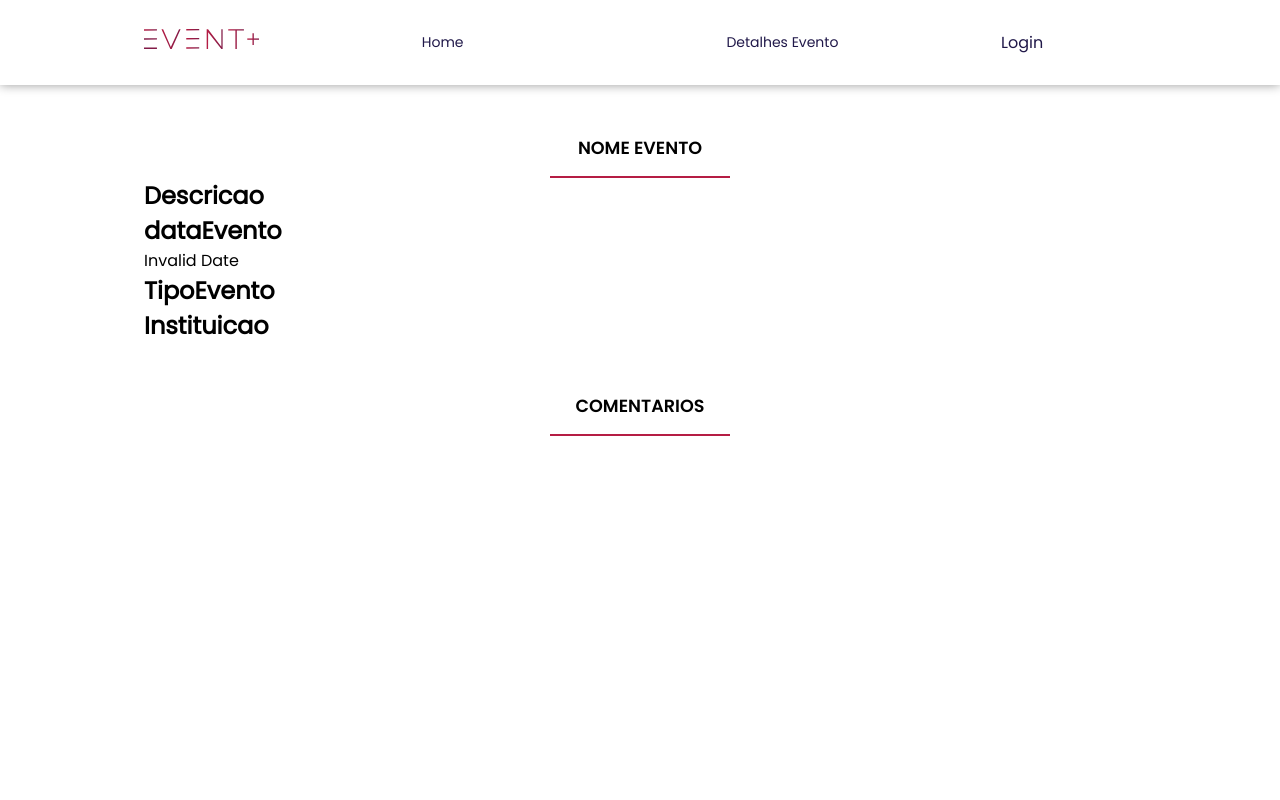
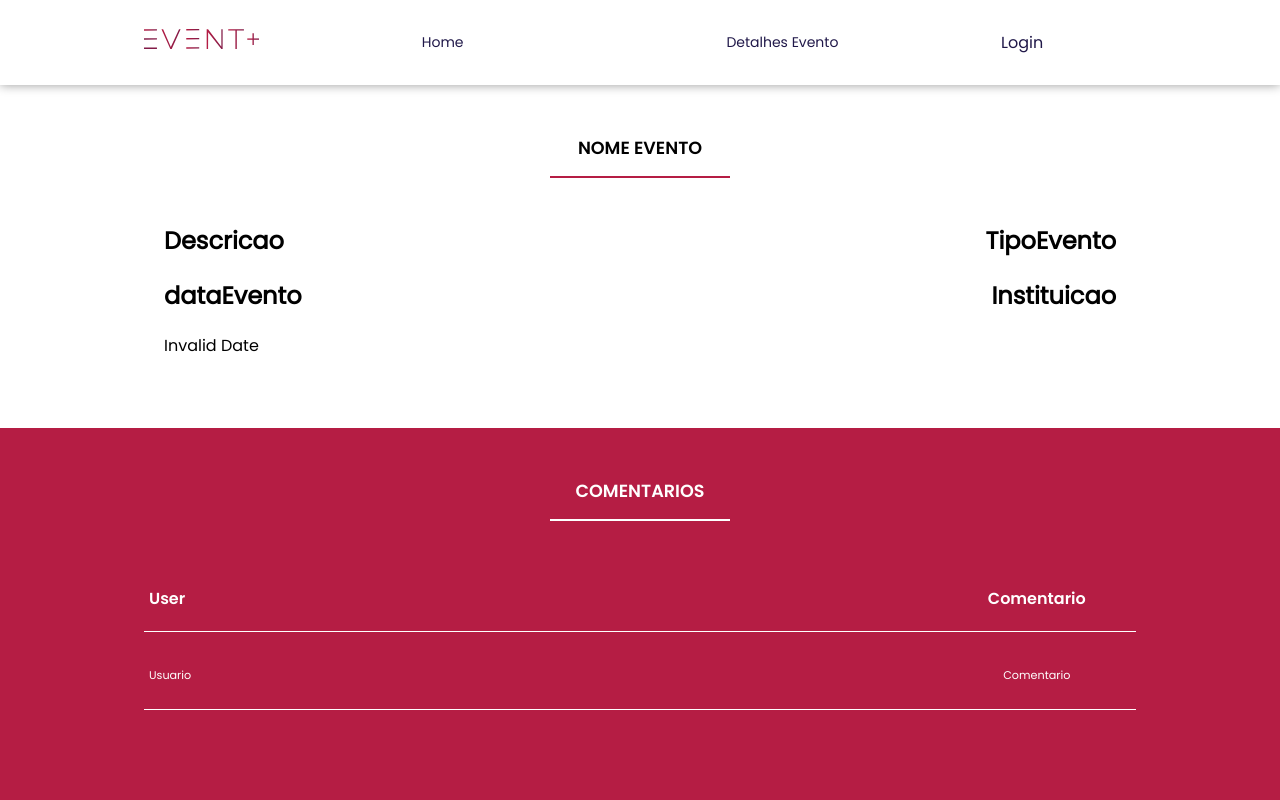
Before and after one commit to edualvesgt/React, a React (Create React App) app in the folder eventplus/: page /detalhes in a window 1280 px wide. Shown: the top 800 px of the page. Built offline with nearby package versions, Linux system fonts and the light colour scheme; no server answers.

Commit message:
CSS finalizado da pagina

```diff
--- a/eventplus/src/pages/DetailsPage/DetailsPage.css
+++ b/eventplus/src/pages/DetailsPage/DetailsPage.css
@@ -1,13 +1,52 @@
-.detalhes-evento-section, .lista-comentario-section{
+@font-face {
+    font-family: Poppins-Regular;
+    src: url(../../assets/Fonts/Poppins/Poppins-Regular.ttf);
+  }
+
+
+.detalhes-evento-section, .lista-comentarios-section{
     padding: 50px 0;
  }
 
 
 /* lista de Eventos */
-.lista-comentario-section {
+.lista-comentarios-section {
+    margin-top: 20px;
     background-color: var(--color-red);
     width: 100%;
     padding-bottom: 50px;
     overflow: auto;
     /* height: 432px; */
 }
+.detalhes-evento__box{
+    display: flex;
+    flex-wrap: wrap;
+}
+
+.left-items,
+.right-items {
+  flex: 1;
+  display: flex;
+  flex-direction: column;
+}
+
+.left-items,
+.right-items {
+  flex: 1;
+  display: flex;
+  flex-direction: column;
+  align-items: flex-start; /* Alinha os itens à esquerda */
+  margin-top: 45px; /* Adiciona margem à direita para espaçamento */
+  padding: 0 0 0 20px; /* Adiciona padding para separar os itens verticalmente */
+}
+
+.right-items {
+  align-items: flex-end; /* Alinha os itens à direita */
+  margin-right: 0; /* Remove a margem extra do último elemento à direita */
+  padding: 0 20px 0 0; /* Adiciona padding para separar os itens verticalmente */
+}
+
+.item {
+    font-family: Poppins-Regular;
+    margin-bottom: 20px; /* Adiciona espaçamento entre os itens */
+  }
--- a/eventplus/src/pages/DetailsPage/DetailsPage.jsx
+++ b/eventplus/src/pages/DetailsPage/DetailsPage.jsx
@@ -5,7 +5,7 @@ import Title from '../../components/Titulo/Titulo';
 import MainContent from '../../components/Main/MainContent.jsx'
 import Container from '../../components/Container/Container';
 
-import TableDetail from './TableDetails/TableDetails';
+import TableDetails from './TableDetails/TableDetails';
 import { useParams } from 'react-router-dom';
 
 import api, {eventsResource, eventsTypeResource, institutionResource} from "../../Services/Service"
@@ -50,8 +50,9 @@ const DetalhesEvento = () => {
         try {
             const promise = await api.get(`${eventsResource}/${idEvento}`);
             setEvento(promise.data);
+            console.log("ID EVENTO :");
+            console.log(promise.data);
 
-            console.log(promise.data);
         } catch (error) {
             console.log("Erro na api");
             console.log(error);
@@ -61,9 +62,9 @@ const DetalhesEvento = () => {
     useEffect(()=>{
         loadEvent();
 
-        loadEventType();
+        // loadEventType();
 
-        loadEventInstitution();
+        // loadEventInstitution();
     }, []);
 
     return (
@@ -73,19 +74,21 @@ const DetalhesEvento = () => {
                     <Container>
                         <div className="detalhes-evento__box">
                             <Title titleText={"Nome Evento"}/>
-                            <>
-                            <h1>Descricao</h1>
+                            <div className='left-items'>
+                            <h1 className='item' >Descricao</h1>
                             <p>{evento.descricao}</p>
 
-                            <h1>dataEvento</h1>
+                            <h1 className='item'>dataEvento</h1>
                             <p>{new Date(evento.dataEvento).toLocaleDateString()}</p>
+                            </div>
 
-                            <h1>TipoEvento</h1>
+                            <div className='right-items'>
+                            <h1 className='item'>TipoEvento</h1>
                             <p>{tipoEvento.titulo}</p>
 
-                            <h1>Instituicao</h1>
+                            <h1 className='item'>Instituicao</h1>
                             <p>{instituicao.nomeFantasia}</p>
-                            </>
+                            </div>
 
                         </div>
                     </Container>
@@ -94,11 +97,9 @@ const DetalhesEvento = () => {
             {/* Listagem de comentarios */}
             <section className='lista-comentarios-section'>
                     <Container>
-                        <Title titleText={"Comentarios"} color=""/>
+                        <Title titleText={"Comentarios"} color="white"/>
 
-                        <TableDetail
-
-                        />
+                        <TableDetails/>
                     </Container>
             </section>
         </MainContent>
--- a/eventplus/src/pages/DetailsPage/TableDetails/TableDetails.jsx
+++ b/eventplus/src/pages/DetailsPage/TableDetails/TableDetails.jsx
@@ -1,8 +1,7 @@
 import React from "react";
 import "./TableDetails.css"
 
-const TableDe = () => {
-
+const TableDetails = () => {
     return (
         <table className='table-data'>
 
@@ -30,4 +29,5 @@ const TableDe = () => {
 
 }
 
-export default TableDe;
+
+export default TableDetails;
```
